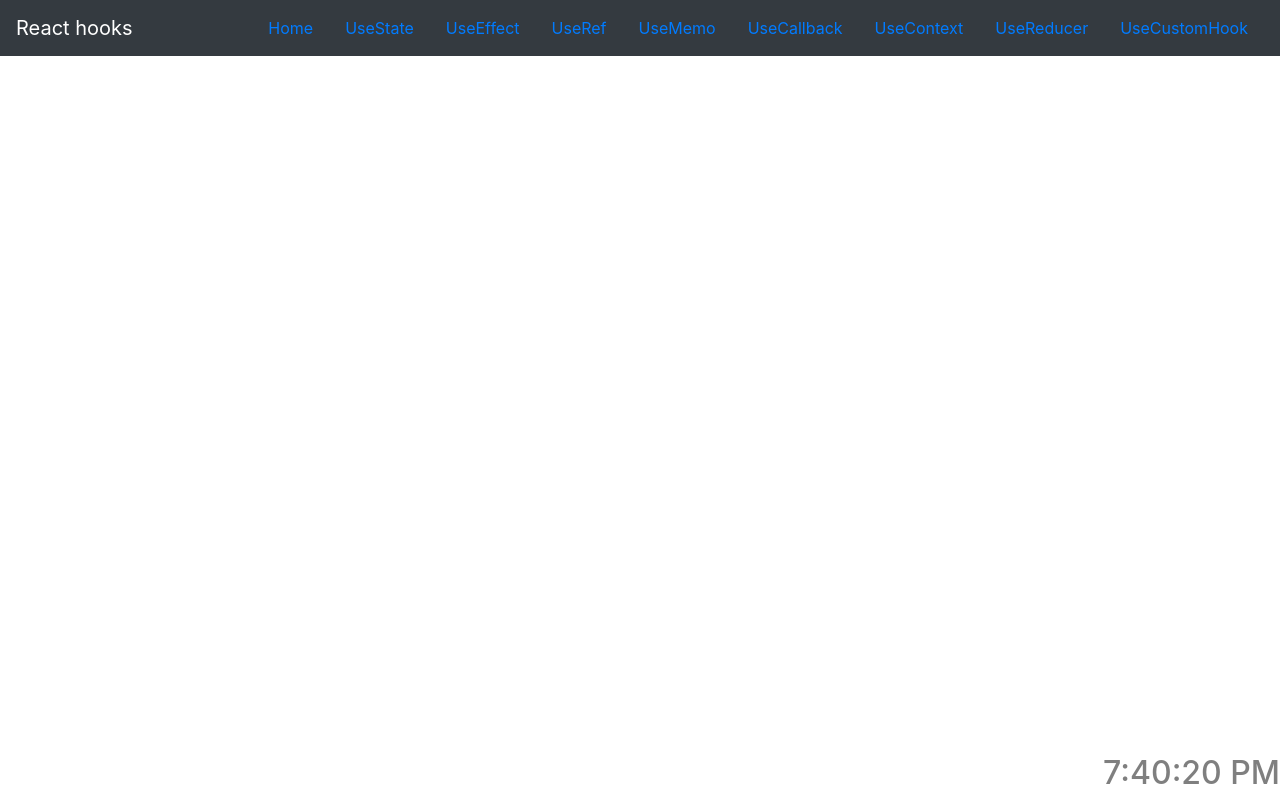
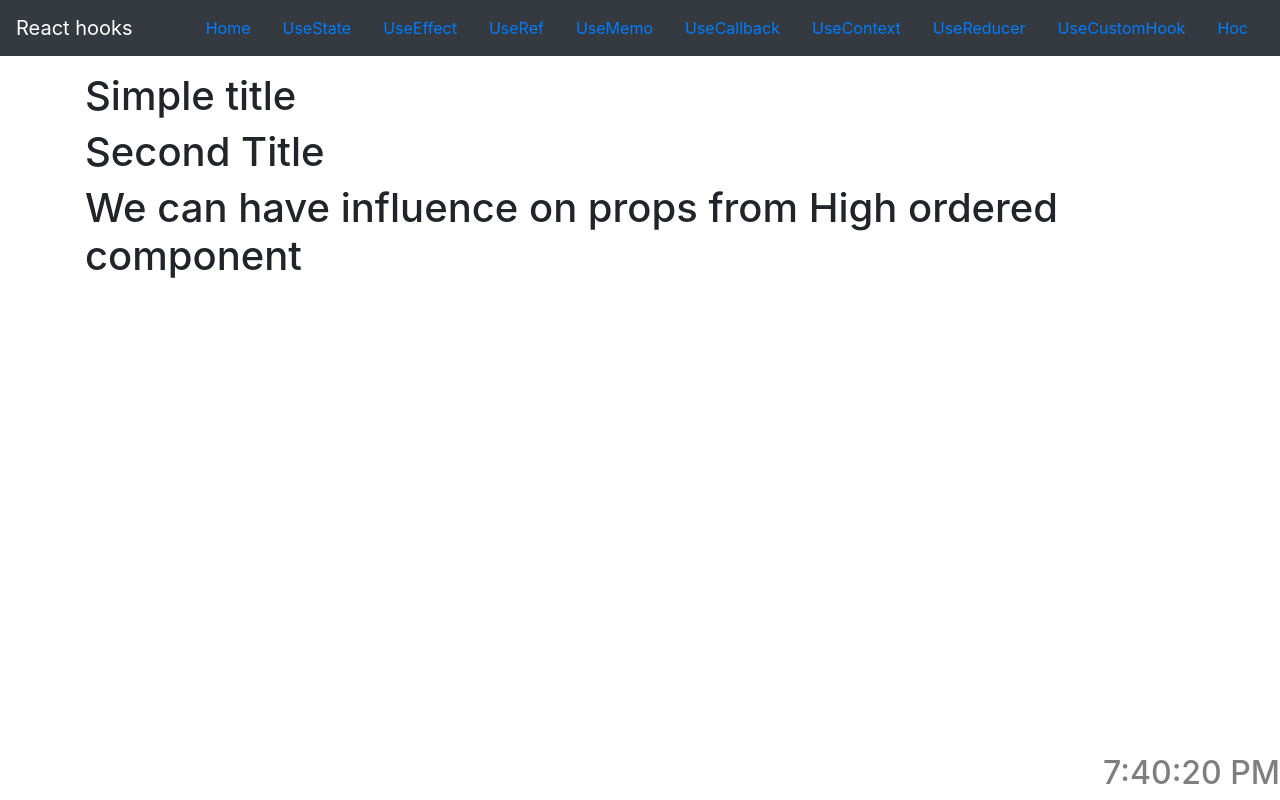
Before and after one commit to roman89ua/react-hooks, a React (Create React App) app: page /Hoc in a window 1280 px wide. Built offline with nearby package versions, Linux system fonts and the light colour scheme.

Commit message:
Simple of HOC with prettier

```diff
--- a/package.json
+++ b/package.json
@@ -32,5 +32,9 @@
       "last 1 firefox version",
       "last 1 safari version"
     ]
+  },
+  "devDependencies": {
+    "eslint": "^6.6.0",
+    "prettier": "^2.8.1"
   }
 }
--- a/src/App.js
+++ b/src/App.js
@@ -1,41 +1,42 @@
-import React from "react";
-import "./App.css";
-import Home from "./components/Home";
-import UseState from "./components/useState";
-import UseEffect from "./components/useEffect";
-import UseRef from "./components/useRef";
-import UseMemo from "./components/useMemo";
-import UseCallback from "./components/useCallback";
-import UseContext from './components/UseContext/UseContext';
-import UseReducer from "./components/useReducer";
-import Navbar from "./components/Navbar";
-import { BrowserRouter, Switch, Route } from "react-router-dom";
-import Clock from "./components/Clock";
-import UseCustomHook from "./components/useCustomHook/UseCustomHook";
+import React from 'react'
+import { BrowserRouter, Switch, Route } from 'react-router-dom'
+import './App.css'
+import Home from './components/Home'
+import UseState from './components/useState'
+import UseEffect from './components/useEffect'
+import UseRef from './components/useRef'
+import UseMemo from './components/useMemo'
+import UseCallback from './components/useCallback'
+import UseContext from './components/UseContext/UseContext'
+import UseReducer from './components/useReducer'
+import Navbar from './components/Navbar'
+import Clock from './components/Clock'
+import UseCustomHook from './components/useCustomHook/UseCustomHook'
+import Hoc from './components/HOC'
 
 function App() {
   return (
     <BrowserRouter>
       <Navbar />
-      <div className="container pt-3">
+      <div className='container pt-3'>
         <Switch>
-          <Route component={Home} path="/" exact />
-          <Route component={UseState} path="/useState" />
-          <Route component={UseEffect} path="/useEffect" />
-          <Route component={UseRef} path="/useRef" />
-          <Route component={UseMemo} path="/useMemo" />
-          <Route component={UseCallback} path="/useCallback" />
-          <Route component={UseContext} path="/useContext" />
-          <Route component={UseReducer} path="/useReducer" />
-          <Route component={UseCustomHook} path="/useCustomHook" />
-
+          <Route component={Home} path='/' exact />
+          <Route component={UseState} path='/useState' />
+          <Route component={UseEffect} path='/useEffect' />
+          <Route component={UseRef} path='/useRef' />
+          <Route component={UseMemo} path='/useMemo' />
+          <Route component={UseCallback} path='/useCallback' />
+          <Route component={UseContext} path='/useContext' />
+          <Route component={UseReducer} path='/useReducer' />
+          <Route component={UseCustomHook} path='/useCustomHook' />
+          <Route component={Hoc} path='/Hoc' />
         </Switch>
       </div>
-      <div className="fixed-bottom text-right text-black-50">
+      <div className='fixed-bottom text-right text-black-50'>
         <Clock />
       </div>
     </BrowserRouter>
-  );
+  )
 }
 
-export default App;
+export default App
--- /dev/null
+++ b/src/components/HOC.js
@@ -0,0 +1,11 @@
+import React from 'react';
+import Title from './Title';
+
+function Hoc() {
+  return (
+    <div>
+      <Title title='Second Title' />
+    </div>
+  );
+}
+export default Hoc;
--- a/src/components/Navbar.js
+++ b/src/components/Navbar.js
@@ -1,62 +1,66 @@
-import React from "react";
-import { NavLink } from "react-router-dom";
+import React from 'react'
+import { NavLink } from 'react-router-dom'
 
 export default function Navbar() {
   return (
     <React.Fragment>
-      <nav className="navbar sticky-top navbar-dark bg-dark">
-        <NavLink to="/" className="navbar-brand">
+      <nav className='navbar sticky-top navbar-dark bg-dark'>
+        <NavLink to='/' className='navbar-brand'>
           React hooks
         </NavLink>
-        <ul className="nav justify-content-end">
-          <li className="nav-item">
-            <NavLink to="/" className="nav-link active">
+        <ul className='nav justify-content-end'>
+          <li className='nav-item'>
+            <NavLink to='/' className='nav-link active'>
               Home
             </NavLink>
           </li>
-          <li className="nav-item">
-            <NavLink to="/useState" className="nav-link">
+          <li className='nav-item'>
+            <NavLink to='/useState' className='nav-link'>
               UseState
             </NavLink>
           </li>
-          <li className="nav-item">
-            <NavLink to="/useEffect" className="nav-link">
+          <li className='nav-item'>
+            <NavLink to='/useEffect' className='nav-link'>
               UseEffect
             </NavLink>
           </li>
-          <li className="nav-item">
-            <NavLink to="/useRef" className="nav-link">
+          <li className='nav-item'>
+            <NavLink to='/useRef' className='nav-link'>
               UseRef
             </NavLink>
           </li>
-          <li className="nav-item">
-            <NavLink to="/useMemo" className="nav-link">
+          <li className='nav-item'>
+            <NavLink to='/useMemo' className='nav-link'>
               UseMemo
             </NavLink>
           </li>
-          <li className="nav-item">
-            <NavLink to="/useCallback" className="nav-link">
+          <li className='nav-item'>
+            <NavLink to='/useCallback' className='nav-link'>
               UseCallback
             </NavLink>
           </li>
-          <li className="nav-item">
-            <NavLink to="/useContext" className="nav-link">
+          <li className='nav-item'>
+            <NavLink to='/useContext' className='nav-link'>
               UseContext
             </NavLink>
           </li>
-          <li className="nav-item">
-            <NavLink to="/useReducer" className="nav-link">
+          <li className='nav-item'>
+            <NavLink to='/useReducer' className='nav-link'>
               UseReducer
             </NavLink>
           </li>
-          <li className="nav-item">
-            <NavLink to="/useCustomHook" className="nav-link">
+          <li className='nav-item'>
+            <NavLink to='/useCustomHook' className='nav-link'>
               UseCustomHook
             </NavLink>
           </li>
-
+          <li className='nav-item'>
+            <NavLink to='/Hoc' className='nav-link'>
+              Hoc
+            </NavLink>
+          </li>
         </ul>
       </nav>
     </React.Fragment>
-  );
+  )
 }
--- /dev/null
+++ b/src/components/Title.js
@@ -0,0 +1,6 @@
+import React from 'react';
+import withConsoleLog from './withConsoleLog';
+
+const Title = ({ title = 'Simple title' }) => <h1>{title}</h1>;
+
+export default withConsoleLog(Title);
--- /dev/null
+++ b/src/components/withConsoleLog/index.js
@@ -0,0 +1,16 @@
+import React from 'react';
+
+const withConsoleLog = (Component) => {
+  return (prop) => {
+    console.log('new functionality');
+    return (
+      <>
+        <Component />
+        <Component {...prop} />
+        <Component {...prop} title='We can have influence on props  from High ordered component' />
+      </>
+    );
+  };
+};
+
+export default withConsoleLog;
```
Also changed, not shown: .eslintrc.json (added), 2 other files (tests, documents, lock files or other folders).
